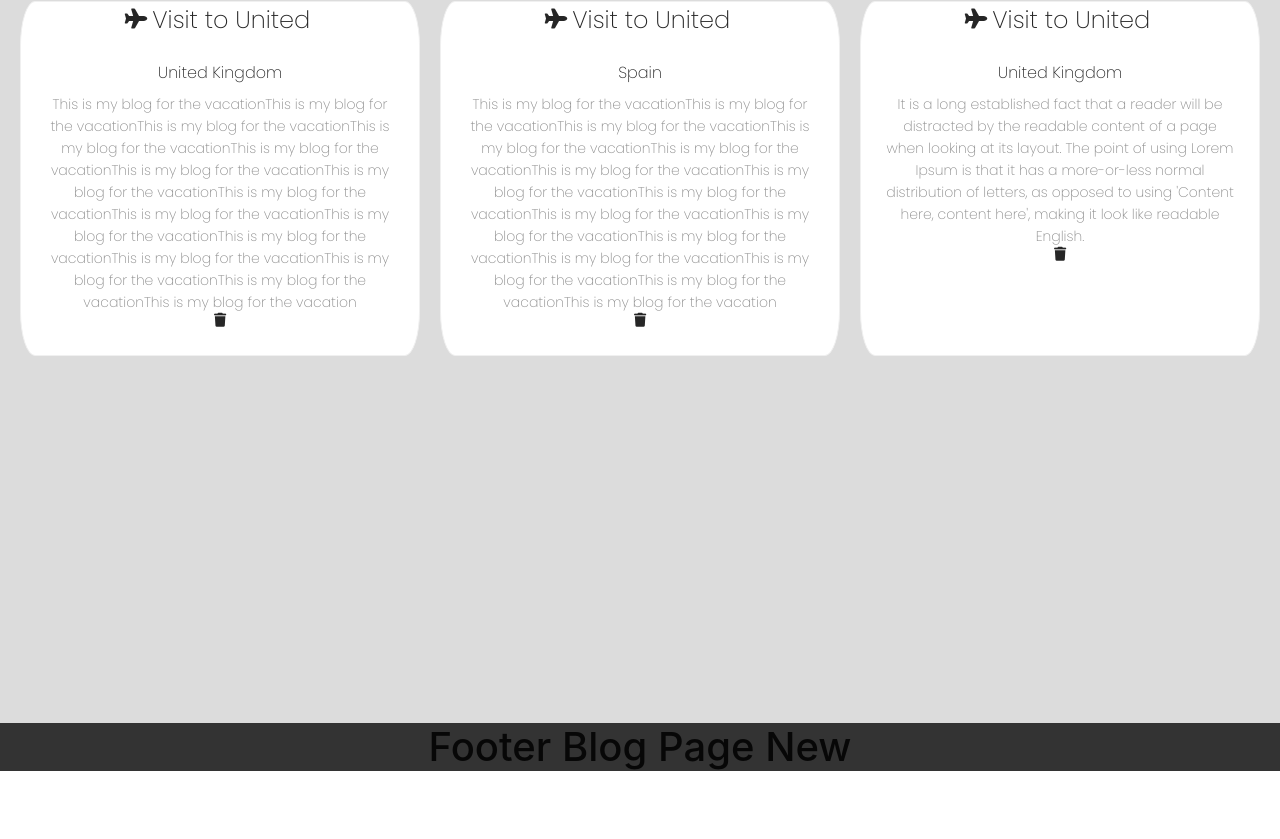
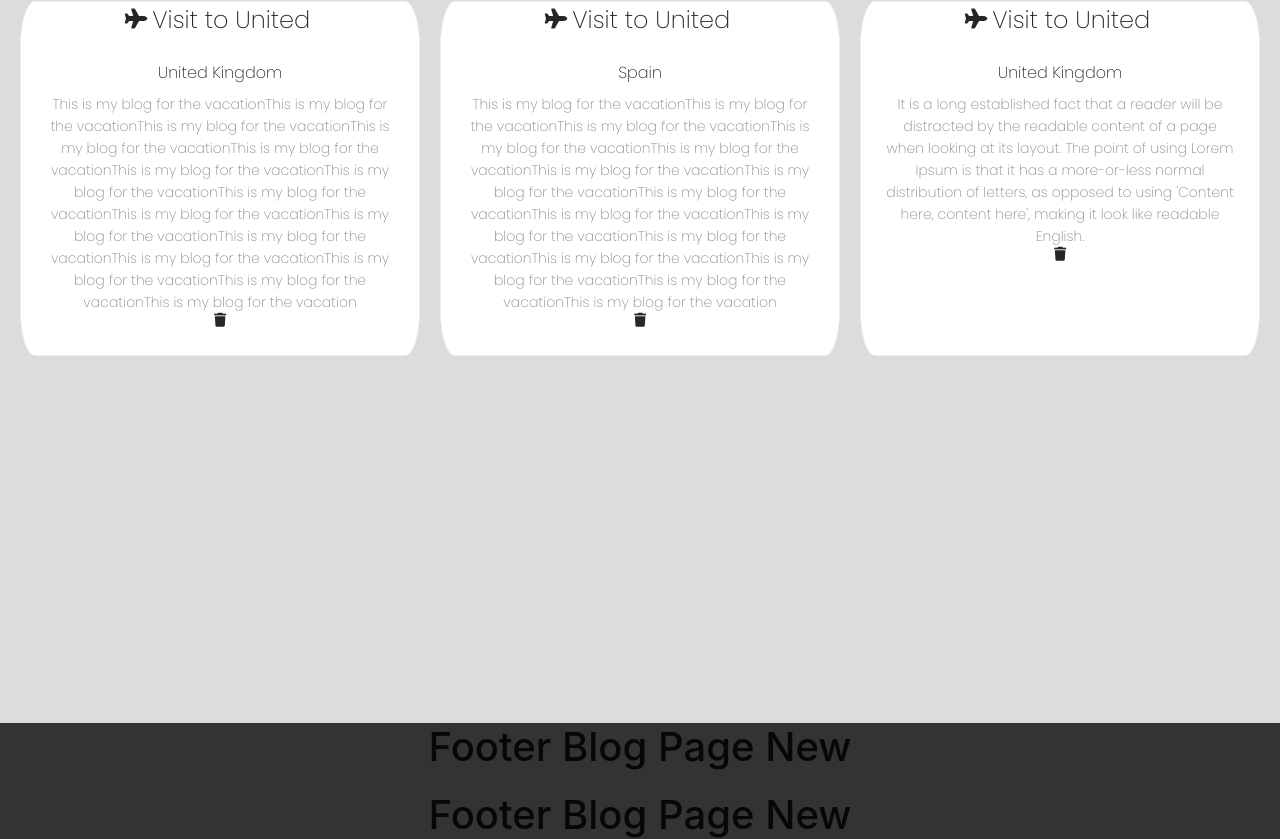
Before and after one commit to MohammedHaris96/Blog-Page, a React (Create React App) app: page / in a window 1280 px wide. Shown: the part 137-976 px from the top of the page. Before the commit the page ends 908 px from the top, so only its background shows below. Built offline with nearby package versions, Linux system fonts and the light colour scheme; data requests are answered from the project's data file; the HTML template or start-up script is replaced by a standard one.

Commit message:
minor change

```diff
--- a/src/Components/Footer.js
+++ b/src/Components/Footer.js
@@ -4,7 +4,7 @@ const Footer = () => {
   return (
     <div className="footer">
       <h1>Footer Blog Page New</h1>
-
+      <h1>Footer Blog Page New</h1>
     </div>
   );
 };
```
